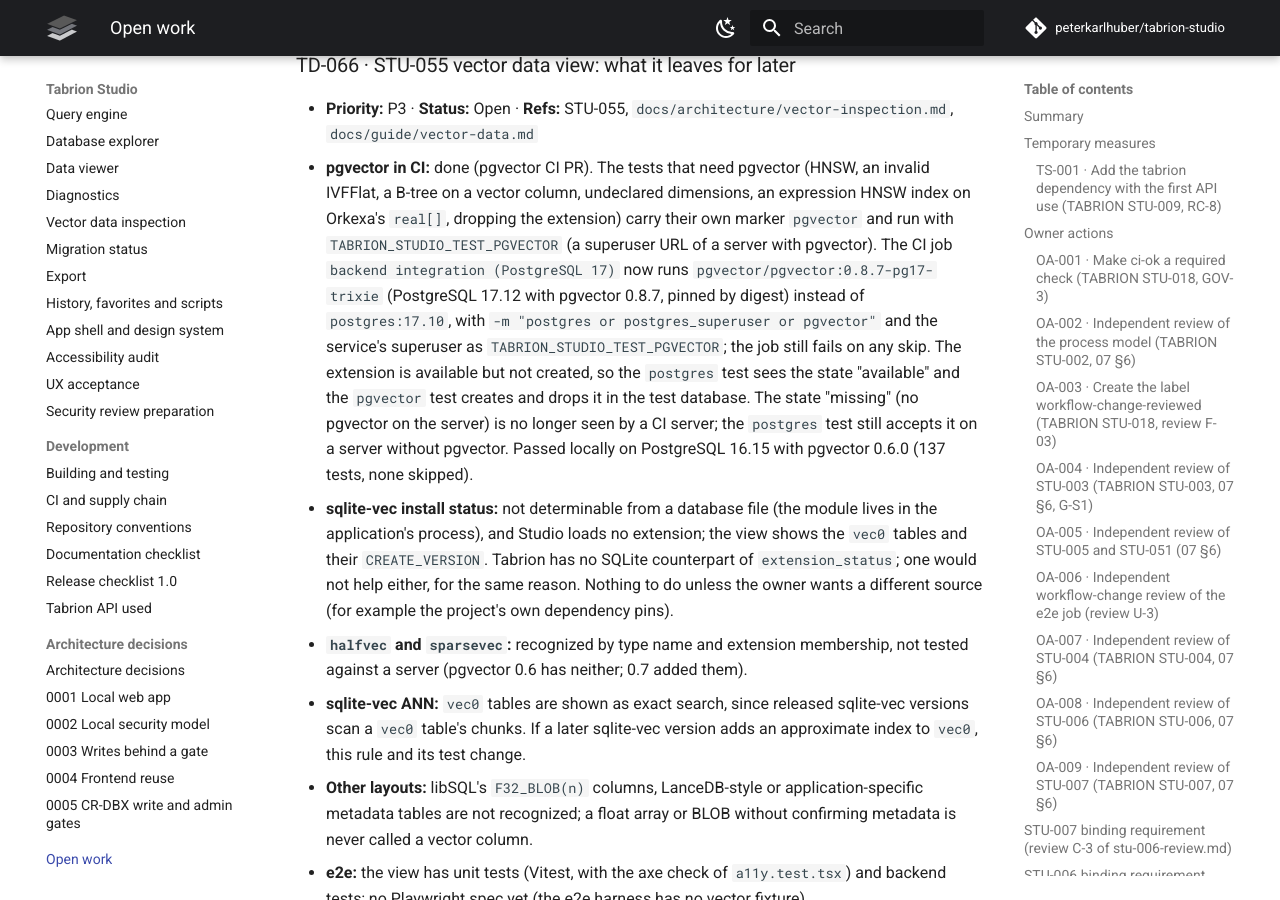
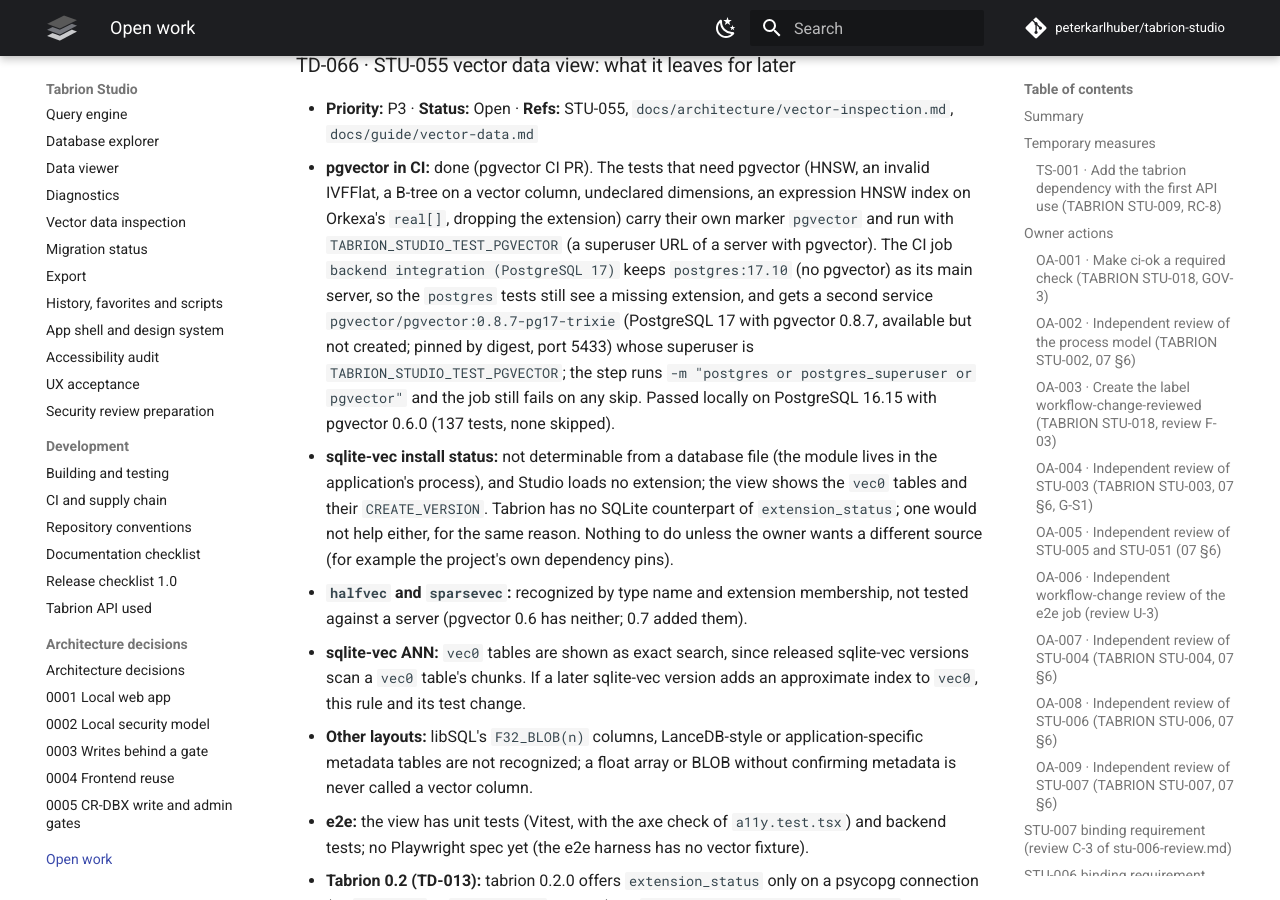
Before and after one commit to peterkarlhuber/tabrion-studio, an MkDocs documentation site: the page built from docs/TODO.md, in a window 1280 px wide and 900 px high, scrolled down 96876 px. Built offline with MkDocs 1.6.1 and Material for MkDocs 9.7.7, drawn with Linux system fonts in a browser that asks for light colours; comment, search, counter and statistics services are not loaded.

Commit message:
TD-066: keep postgres:17.10 as the main server; pgvector as a second service
The main CI server stays without pgvector so the tests of a missing extension
keep running against a real server. pgvector/pgvector:0.8.7-pg17-trixie (pinned
by digest) runs as a second service on 127.0.0.1:5433, and
TABRION_STUDIO_TEST_PGVECTOR points at its superuser.

Co-Authored-By: Claude Opus 5.5 <noreply@anthropic.com>
Claude-Session: https://claude.ai/code/session_011tY7TC7Nu5VGro3DJGJcv8

```diff
--- a/docs/TODO.md
+++ b/docs/TODO.md
@@ -2091,13 +2091,11 @@ Binding boundaries (owner, 2026-11-13; details in STU-ADR-0005):
 - **pgvector in CI:** done (pgvector CI PR). The tests that need pgvector (HNSW, an invalid IVFFlat, a B-tree on a
   vector column, undeclared dimensions, an expression HNSW index on Orkexa's `real[]`, dropping the extension) carry
   their own marker `pgvector` and run with `TABRION_STUDIO_TEST_PGVECTOR` (a superuser URL of a server with pgvector).
-  The CI job `backend integration (PostgreSQL 17)` now runs `pgvector/pgvector:0.8.7-pg17-trixie` (PostgreSQL 17.12
-  with pgvector 0.8.7, pinned by digest) instead of `postgres:17.10`, with
-  `-m "postgres or postgres_superuser or pgvector"` and the service's superuser as `TABRION_STUDIO_TEST_PGVECTOR`; the
-  job still fails on any skip. The extension is available but not created, so the `postgres` test sees the state
-  "available" and the `pgvector` test creates and drops it in the test database. The state "missing" (no pgvector on
-  the server) is no longer seen by a CI server; the `postgres` test still accepts it on a server without pgvector.
-  Passed locally on PostgreSQL 16.15 with pgvector 0.6.0 (137 tests, none skipped).
+  The CI job `backend integration (PostgreSQL 17)` keeps `postgres:17.10` (no pgvector) as its main server, so the
+  `postgres` tests still see a missing extension, and gets a second service `pgvector/pgvector:0.8.7-pg17-trixie`
+  (PostgreSQL 17 with pgvector 0.8.7, available but not created; pinned by digest, port 5433) whose superuser is
+  `TABRION_STUDIO_TEST_PGVECTOR`; the step runs `-m "postgres or postgres_superuser or pgvector"` and the job still
+  fails on any skip. Passed locally on PostgreSQL 16.15 with pgvector 0.6.0 (137 tests, none skipped).
 - **sqlite-vec install status:** not determinable from a database file (the module lives in the application's
   process), and Studio loads no extension; the view shows the `vec0` tables and their `CREATE_VERSION`. Tabrion has no
   SQLite counterpart of `extension_status`; one would not help either, for the same reason. Nothing to do unless the
```
Also changed, not shown: CHANGELOG.md (+3 -3 lines), 2 other files.
